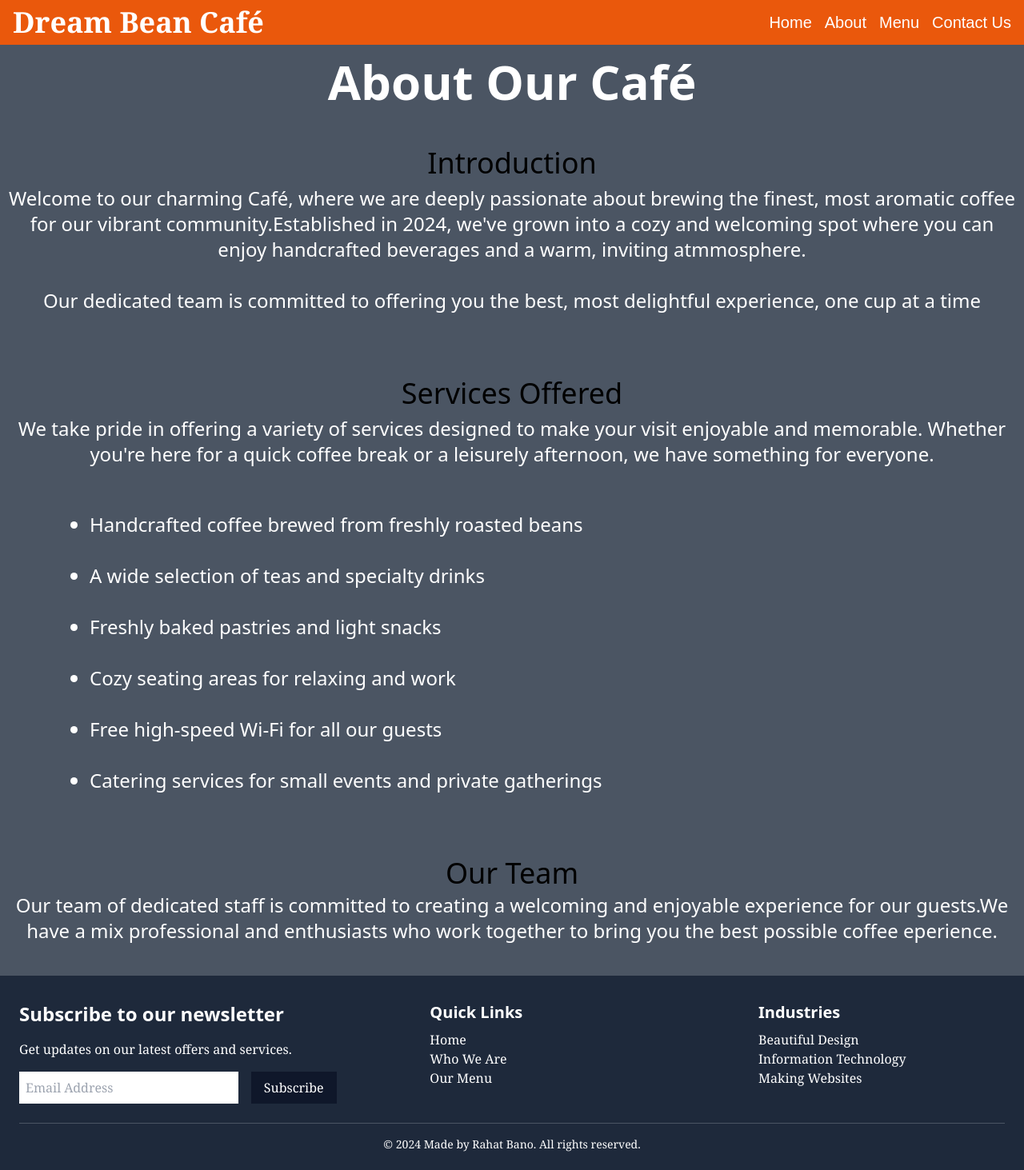
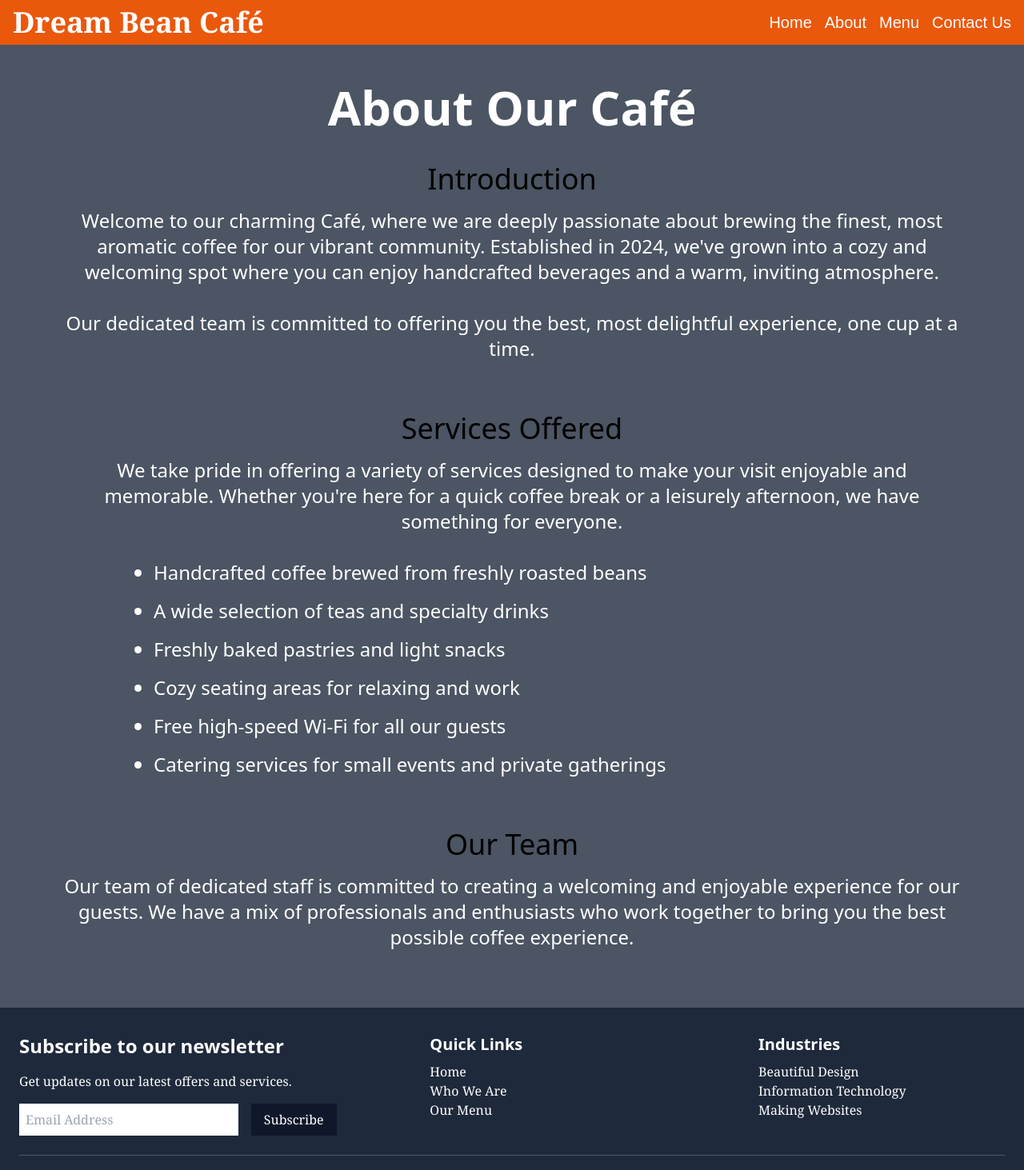
Before and after one commit to RahatBano58/Assignment-H-w-03, a Next.js app: page /about in a window 1280 px wide. Shown: the top 1463 px of the page at 80% size. Built offline with nearby package versions, Linux system fonts and the light colour scheme.

Commit message:
Update page.tsx

```diff
--- a/src/app/about/page.tsx
+++ b/src/app/about/page.tsx
@@ -1,38 +1,62 @@
-import Link from "next/link"
+import Link from "next/link";
 
 const About = () => {
-    return (
-        <div className="bg-gray-600 text-3xl text-center font-sans">
-            <h1 className= "text-white font-sans text-6xl font-extrabold text-center py-4">About Our Café </h1><br/>
-            <h2 className="text-4xl text-black font-medium">Introduction</h2>
-            <p className="text-2xl text-white font-sans py-2">Welcome to our charming Café, where we are deeply passionate about brewing the finest, most aromatic coffee<br/>
-            for our vibrant community.Established in 2024, we've grown into a cozy and welcoming spot where you can <br/>
-            enjoy handcrafted beverages and a warm, inviting atmmosphere.<br/>
-            <br/>
-            Our dedicated team is committed to offering you the best, most delightful experience, one cup at a time</p><br/><br/>
-            <h2 className="text-4xl text-black font-medium">Services Offered</h2>
-            <p className="text-2xl text-white font-sans py-2">We take pride in offering a variety of services designed to make your visit enjoyable and memorable. Whether<br/>
-             you're here for a quick coffee break or a leisurely afternoon, we have something for everyone. </p>
-             <br/>
-             <ol>
-                <ul className=" text-2xl text-white text-left font-sans px-28 py-3 list-disc">
-                    <li>Handcrafted coffee brewed from freshly roasted beans</li><br/>
-                    <li>A wide selection of teas and specialty drinks</li><br/>
-                    <li>Freshly baked pastries and light snacks</li><br/>
-                    <li>Cozy seating areas for relaxing and work</li><br/>
-                    <li>Free high-speed Wi-Fi for all our guests</li><br/>
-                    <li>Catering services for small events and private gatherings</li><br/>
-                </ul>
-             </ol>
-            <br/>
-            <h2 className="text-4xl text-black font-medium">Our Team</h2>
-            <p className="text-2xl text-white font-sans py-1">Our team of dedicated staff is committed to creating a welcoming and enjoyable experience for our guests.We<br/>
-            have a mix professional and enthusiasts who work together to bring you the best possible coffee eperience. </p>
-             <br/>
+  return (
+    <div className="bg-gray-600 text-center font-sans px-4 py-8 md:px-8 lg:px-20">
+      {/* Heading */}
+      <h1 className="text-white font-sans font-extrabold text-4xl md:text-5xl lg:text-6xl py-4">
+        About Our Café
+      </h1>
 
-            <Link href="/"></Link>
-        </div>
+      {/* Introduction Section */}
+      <div className="py-6">
+        <h2 className="text-3xl md:text-4xl text-black font-medium">
+          Introduction
+        </h2>
+        <p className="text-lg md:text-xl lg:text-2xl text-white py-4 leading-relaxed">
+          Welcome to our charming Café, where we are deeply passionate about
+          brewing the finest, most aromatic coffee for our vibrant community.
+          Established in 2024, we've grown into a cozy and welcoming spot where
+          you can enjoy handcrafted beverages and a warm, inviting atmosphere.
+          <br />
+          <br />
+          Our dedicated team is committed to offering you the best, most
+          delightful experience, one cup at a time.
+        </p>
+      </div>
 
-    )
-}
-export default About
+      {/* Services Offered Section */}
+      <div className="py-6">
+        <h2 className="text-3xl md:text-4xl text-black font-medium">
+          Services Offered
+        </h2>
+        <p className="text-lg md:text-xl lg:text-2xl text-white py-4">
+          We take pride in offering a variety of services designed to make your
+          visit enjoyable and memorable. Whether you're here for a quick coffee
+          break or a leisurely afternoon, we have something for everyone.
+        </p>
+        <ul className="list-disc text-lg md:text-xl lg:text-2xl text-white text-left py-4 px-6 md:px-12 lg:px-28 space-y-4">
+          <li>Handcrafted coffee brewed from freshly roasted beans</li>
+          <li>A wide selection of teas and specialty drinks</li>
+          <li>Freshly baked pastries and light snacks</li>
+          <li>Cozy seating areas for relaxing and work</li>
+          <li>Free high-speed Wi-Fi for all our guests</li>
+          <li>Catering services for small events and private gatherings</li>
+        </ul>
+      </div>
+
+      {/* Our Team Section */}
+      <div className="py-6">
+        <h2 className="text-3xl md:text-4xl text-black font-medium">Our Team</h2>
+        <p className="text-lg md:text-xl lg:text-2xl text-white py-4 leading-relaxed">
+          Our team of dedicated staff is committed to creating a welcoming and
+          enjoyable experience for our guests. We have a mix of professionals
+          and enthusiasts who work together to bring you the best possible
+          coffee experience.
+        </p>
+      </div>
+    </div>
+  );
+};
+
+export default About;
```
